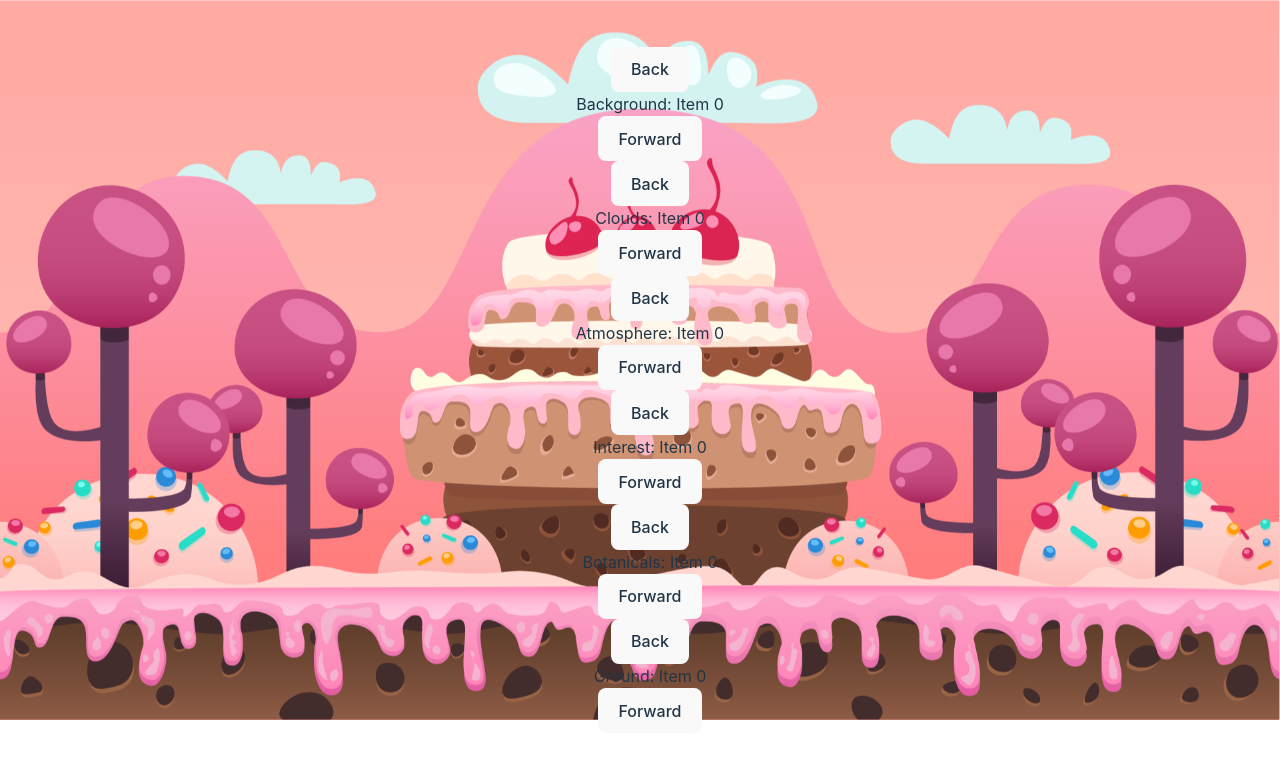
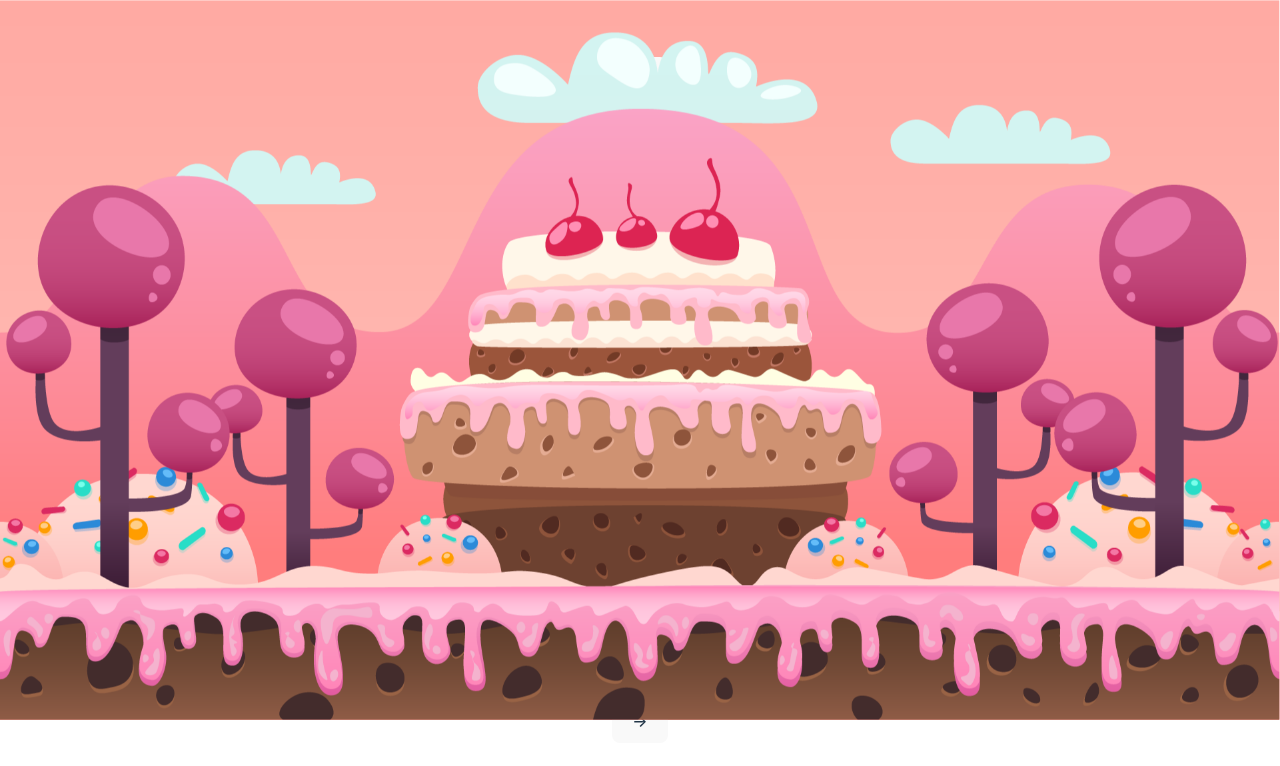
Before and after one commit to sofiakatzman/SceneMaker, a React (Vite) app: page / in a window 1280 px wide. Shown: the top 766 px of the page. Built offline with nearby package versions, Linux system fonts and the light colour scheme.

Commit message:
add button height to interface

```diff
--- a/src/SwitchReel.jsx
+++ b/src/SwitchReel.jsx
@@ -1,6 +1,6 @@
 import { useState } from 'react';
 
-function SwitchReel({ categoryName, data, zindex }) {
+function SwitchReel({ categoryName, data, zindex, buttonHeight }) {
   const [item, setItem] = useState(0);
 
   //Navigation Functions
@@ -21,8 +21,9 @@ function SwitchReel({ categoryName, data, zindex }) {
   }
 
   return (
+
     <>
-      <img
+    <img
         src={data[item].src}
         alt={`${categoryName} ${item}`}
         style={{
@@ -32,24 +33,31 @@ function SwitchReel({ categoryName, data, zindex }) {
             left: 0,
          }}
       />
-           <div className="nav-buttons" style={{ position: 'relative', bottom: '10px', left: '10px', zIndex: 1000,}}>
+    <div  className="reel"
+          style={{
+            top: `${buttonHeight}px`,
+      }}>
+
+           <div className="nav-buttons">
 
         <button
             className="nav-button"
             onClick={goBack}>
-                Back
+                ←
         </button>
 
-        <p>
-          {categoryName}: Item {item}
+        <p
+          className="nav-name">
+          {categoryName}
         </p>
 
         <button
             className="nav-button"
             onClick={goForth}>
-                Forward
+                →
         </button>
       </div>
+    </div>
     </>
   );
 }
```
